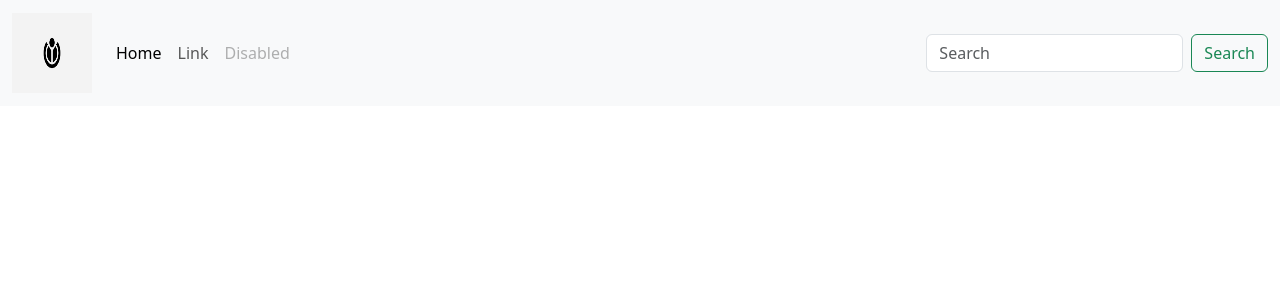
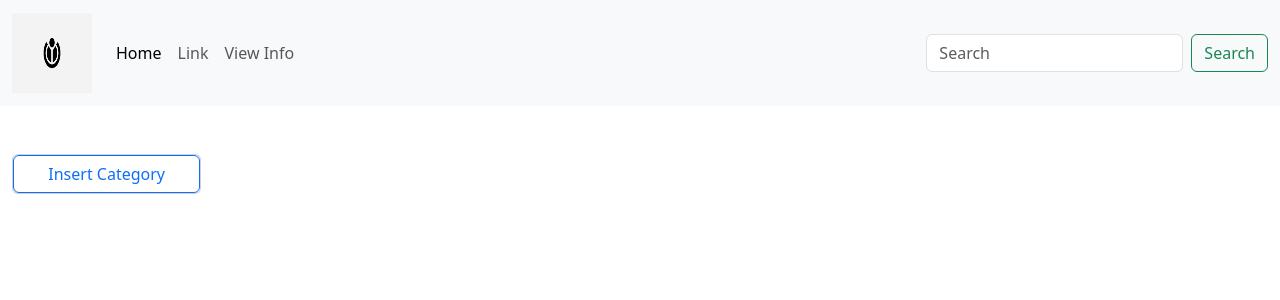
Before and after one commit to AforANDREA/ecom_111, a PHP site: page /viewInfo.php in a window 1280 px wide. Shown: the top 300 px of the page. Run offline with PHP 8.4, Linux system fonts and the light colour scheme; data that the repository does not hold is empty.

Commit message:
viewInfo and insertCategory page  links are added.

```diff
--- a/admin/login.php
+++ b/admin/login.php
@@ -20,6 +20,7 @@ if (isset($_POST['btnLogin'])) //login request
         if (password_verify($password, $hashcode))  //plain text, hashcode
         {
             $_SESSION['email'] = $email;
+            header('Location: viewInfo.php');
             //echo "login success hashcode";
         } else //correct email and incorrect password
         {
--- a/admin/navigation.php
+++ b/admin/navigation.php
@@ -18,7 +18,7 @@
           <a class="nav-link" href="#">Link</a>
         </li>
         <li class="nav-item">
-          <a class="nav-link disabled" aria-disabled="true">Disabled</a>
+          <a class="nav-link" href="viewInfo.php">View Info</a>
         </li>
       </ul>
       <form class="d-flex" role="search">
--- a/admin/viewInfo.php
+++ b/admin/viewInfo.php
@@ -29,7 +29,11 @@ try {
             <?php require_once "navigation.php"; ?>
         </div>
         <div class="row">
-            <div class="col-md-2"></div>
+            <div class="col-md-2 mx-auto py-5">
+                <div class="card">
+                    <a href="insertCategory.php" class="btn btn-outline-primary rounded">Insert Category</a>
+                </div>
+            </div>
             <div class="col-md-10 mx-auto py-5">
                 <?php
                 if(isset($_SESSION['message'])) {
```
